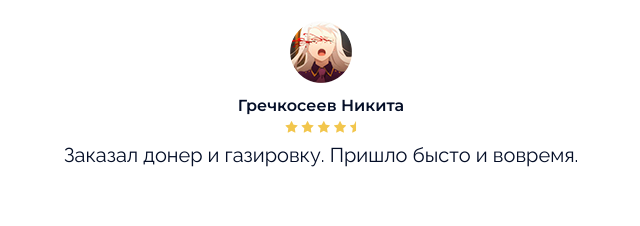
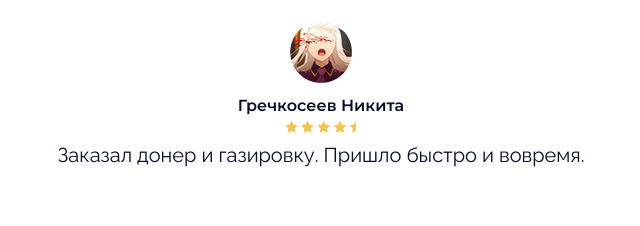
Before and after one commit to ruslan02ruc/any-way, a plain HTML site: page burger/index.html in a window 1280 px wide. Shown: the part 2900-3126 px from the top of the page, 319-959 px from the left. Drawn offline with nearby package versions, Linux system fonts and the light colour scheme; some packages are replaced by stand-ins of ours; a script that the page names is missing.

Commit message:
Update index.html

```diff
--- a/burger/index.html
+++ b/burger/index.html
@@ -282,7 +282,7 @@
                                                         <i class="fa fa-star-half"></i>
                                                     </div>
                                                 </div>
-                                                <p>Заказал донер и газировку. Пришло бысто и вовремя.</p>
+                                                <p>Заказал донер и газировку. Пришло быстро и вовремя.</p>
                                             </div>
                                         </div>
                                     </div>
```
